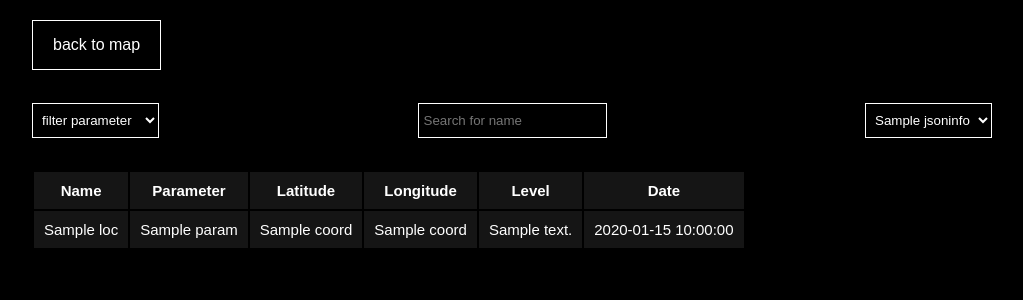
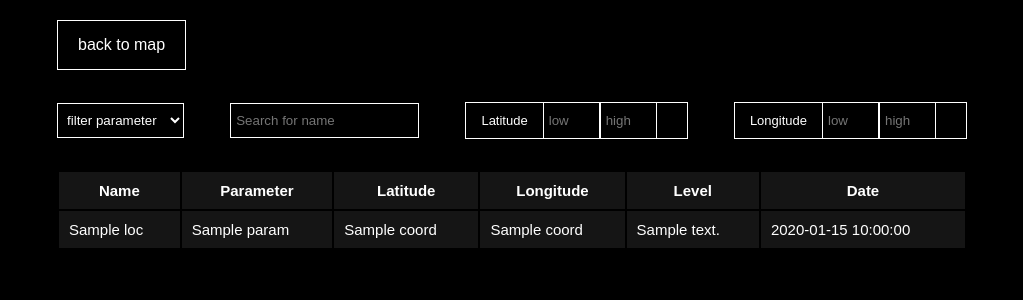
Before and after one commit to mguthrie45/Interactive-Open-AQ-Map, a Flask app: template templates/datatable.html in a window 1280 px wide. Shown: the top 300 px of the page, without its empty margins (128-1151 px from the left). Run offline with Flask 2, Linux system fonts and the light colour scheme; the template is opened without the code that fills it: most values are stand-ins (such as "Sample title", 1, 10 or a date in 2020); parts of the project's set-up code (start-up, migrations or seed data) failed here and were passed over.

Commit message:
fixed padding issues

```diff
--- a/static/css/datatable.css
+++ b/static/css/datatable.css
@@ -27,8 +27,8 @@ html, body {
 }
 
 #cont {
-  width: 75%;
-  min-width: 500px;
+  width: 70%;
+  min-width: 910px;
   margin-left: auto;
   margin-right: auto;
 }
@@ -37,6 +37,7 @@ html, body {
   display: flex;
   justify-content: space-between;
   align-items: center;
+  width: 100%;
   height: 100px;
 }
 
@@ -58,10 +59,39 @@ html, body {
   padding-right: 5px;
 }
 
+#latitude, #longitude {
+  border: 1px solid white;
+}
+
+#latitude span, #longitude span {
+  color: white;
+  padding-left: 15px;
+  padding-right: 15px;
+  margin-top: auto;
+  margin-bottom: auto;
+  font-family: 'Arial';
+  font-size: 13px;
+}
+
+#latitude-low, #latitude-high, #longitude-low, #longitude-high {
+  width: 45px;
+  border: none;
+  border-right: 1px solid white;
+  border-left: 1px solid white;
+}
+
+#latitude button, #longitude button {
+  width: 30px;
+  color: white;
+  background-color: black;
+  border: none;
+}
+
 
 #data-table {
   border-radius: 5px;
   backgrond-color: blue;
+  width: 100%;
   color: white;
 }
 
--- a/static/js/tabletools.js
+++ b/static/js/tabletools.js
@@ -1,3 +1,8 @@
+var paramFilterApplied = false;
+var nameFilterApplied = false;
+var latitudeFilterApplied = false;
+var longitudeFilterApplied = false;
+
 function filterParameters() {
   var selectTool = document.getElementById('filter-param');
   var param = selectTool.value;
@@ -14,6 +19,12 @@ function filterParameters() {
       }
     }
   }
+  if (param == 'all') {
+    paramFilterApplied = false;
+  }
+  else {
+    paramFilterApplied = true;
+  }
 }
 
 function filterNamesBySearch() {
@@ -29,6 +40,46 @@ function filterNamesBySearch() {
       else {
         elems[i].style.display = 'none';
       }
+    }
+  }
+  if (search == '') {
+    nameFilterApplied = false;
+  }
+  else {
+    nameFilterApplied = true;
+  }
+}
+
+function filterCoordinates() {
+  var latLowSelectTool = document.getElementById('latitude-low');
+  var latHighSelectTool = document.getElementById('latitude-high');
+  var longLowSelectTool = document.getElementById('longitude-low');
+  var longHighSelectTool = document.getElementById('longitude-high');
+  var latLow = latLowSelectTool.value;
+  var latHigh = latHighSelectTool.value;
+  var longLow = longLowSelectTool.value;
+  var longHigh = longHighSelectTool.value;
+
+  console.log(latLow);
+
+  var elems = document.getElementsByClassName('data-row');
+  for (var i = 0; i < elems.length; i++) {
+    elems[i].style.display = '';
+
+    var latitude = elems[i].getElementsByTagName('td')[2].textContent;
+    var longitude = elems[i].getElementsByTagName('td')[3].textContent;
+
+    if (latLow != '' && latitude < parseInt(latLow)) {
+        elems[i].style.display = 'none';
+    }
+    if (latHigh != '' && latitude > parseInt(latHigh)) {
+      elems[i].style.display = 'none';
+    }
+    if (longLow != '' && longitude < parseInt(longLow)) {
+      elems[i].style.display = 'none';
+    }
+    if (longHigh != '' && longitude > parseInt(longHigh)) {
+      elems[i].style.display = 'none';
     }
   }
 }
--- a/templates/datatable.html
+++ b/templates/datatable.html
@@ -5,6 +5,7 @@
     <meta name="description" content="Air Quality US Map">
     <meta name="keywords" content="Air Quality US Map">
     <link rel='stylesheet' type='text/css' href="{{ url_for('static', filename='css/datatable.css') }}"
+    <link rel="stylesheet" href="https://cdnjs.cloudflare.com/ajax/libs/font-awesome/4.7.0/css/font-awesome.min.css">
   </head>
   <body>
     <div id='cont'>
@@ -23,16 +24,23 @@
           </select>
         </div>
         <div class='tool'>
-          <input id='name-search' class="tool-child" placeholder='Search for name' onkeyup='filterNamesBySearch()'>
+          <input id='name-search' class='tool-child' placeholder='Search for name' onkeyup='filterNamesBySearch()'></input>
+        </div>
+        <div class='tool' id='latitude'>
+          <span style='display: block;'>Latitude</span>
+          <input id='latitude-low' class='tool-child' placeholder='low'></input>
+          <input id='latitude-high' class='tool-child' placeholder='high'></input>
+          <button onclick='filterCoordinates()'>
 
-          </input>
+          </button>
         </div>
-        <div class='tool'>
-          <select name="params" class="tool-child">
-           {%for i in range(1, jsoninfo[0] + 1)%}
-              <option value="{{ jsoninfo[i] }}">{{ jsoninfo[i] }}</option>
-            {%endfor%}
-          </select>
+        <div class='tool' id='longitude'>
+          <span style='display: block;'>Longitude</span>
+          <input id='longitude-low' class='tool-child' placeholder='low'></input>
+          <input id='longitude-high' class='tool-child' placeholder='high'></input>
+          <button onclick='filterCoordinates()'>
+
+          </button>
         </div>
       </div>
         <table id='data-table'>
```
Also changed, not shown: static/css/index.css (+11 -2 lines), templates/index.html (+8 -12 lines), static/js/datamaps.usa.min.js. Lines whose indentation alone changed are shown as unchanged.
